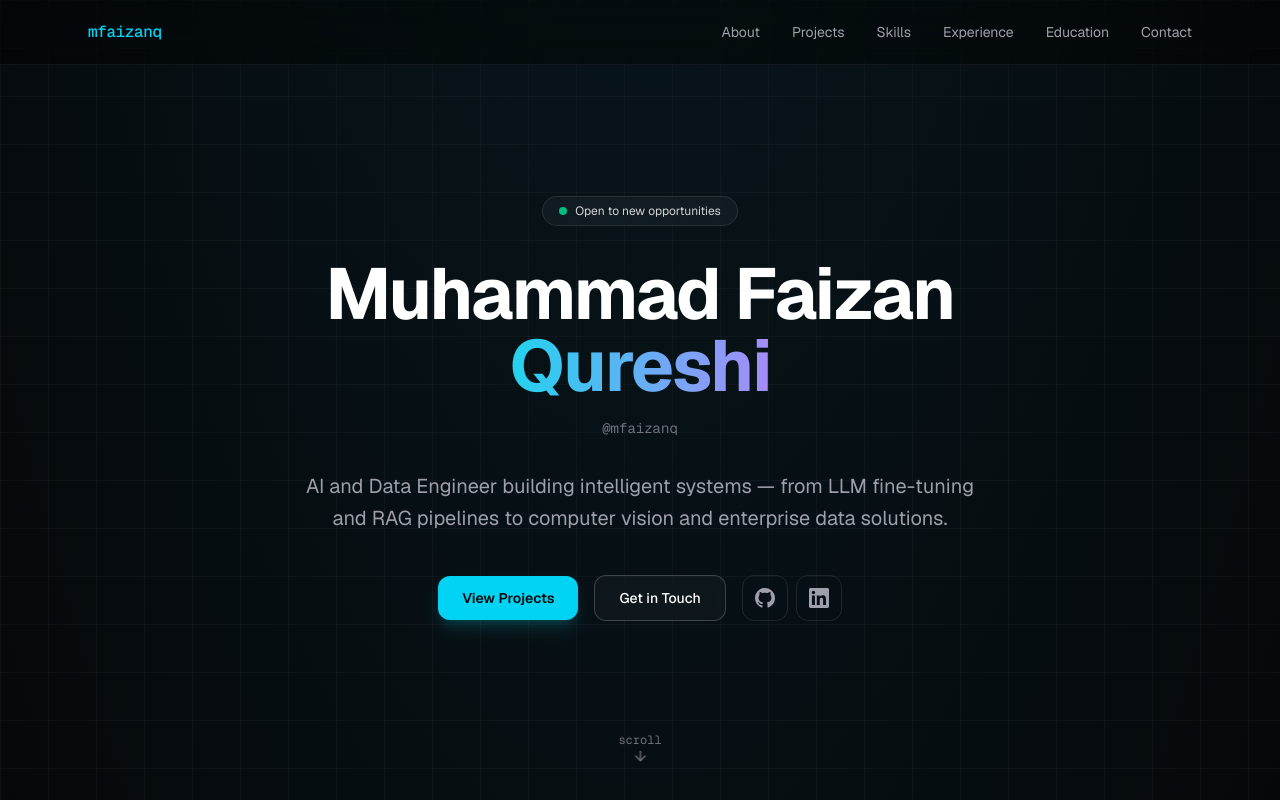
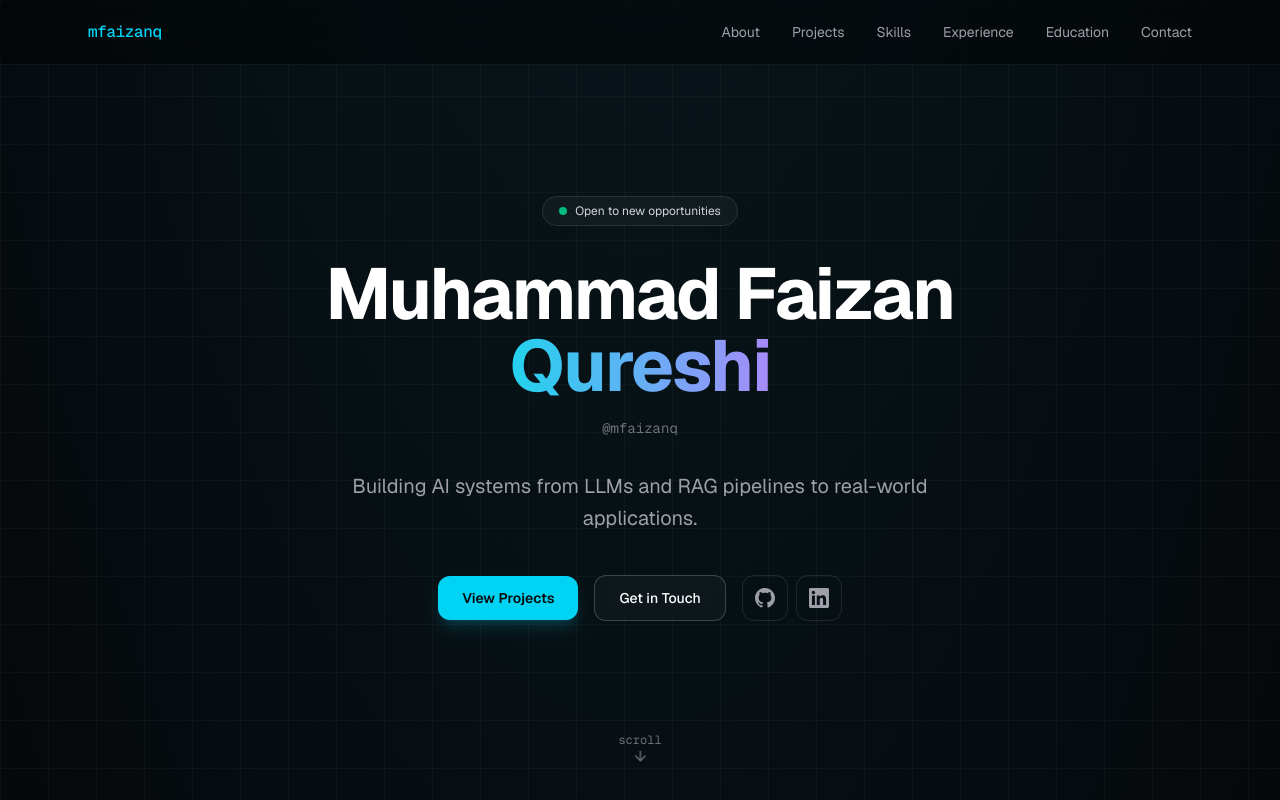
Before and after one commit to FaizannQureshi/my-portfolio, a Next.js app: page / in a window 1280 px wide. Shown: the top 800 px of the page. Built offline with nearby package versions, Linux system fonts and the light colour scheme.

Commit message:
tag section

```diff
--- a/app/content/portfolio.ts
+++ b/app/content/portfolio.ts
@@ -13,7 +13,7 @@ export const site = {
     "https://education.oracle.com/oracle-cloud-infrastructure-2025-certified-generative-ai-professional/trackp_OCI2025GAIOCP",
   availability: "Open to new opportunities",
   tagline:
-    "AI and Data Engineer building intelligent systems — from LLM fine-tuning and RAG pipelines to computer vision and enterprise data solutions.",
+  "Building AI systems from LLMs and RAG pipelines to real-world applications.",
   aboutHeadline: "Engineering AI Systems That Deliver Real Impact",
   aboutSub:
     "Production-focused ML systems that connect research to real business outcomes.",
```
